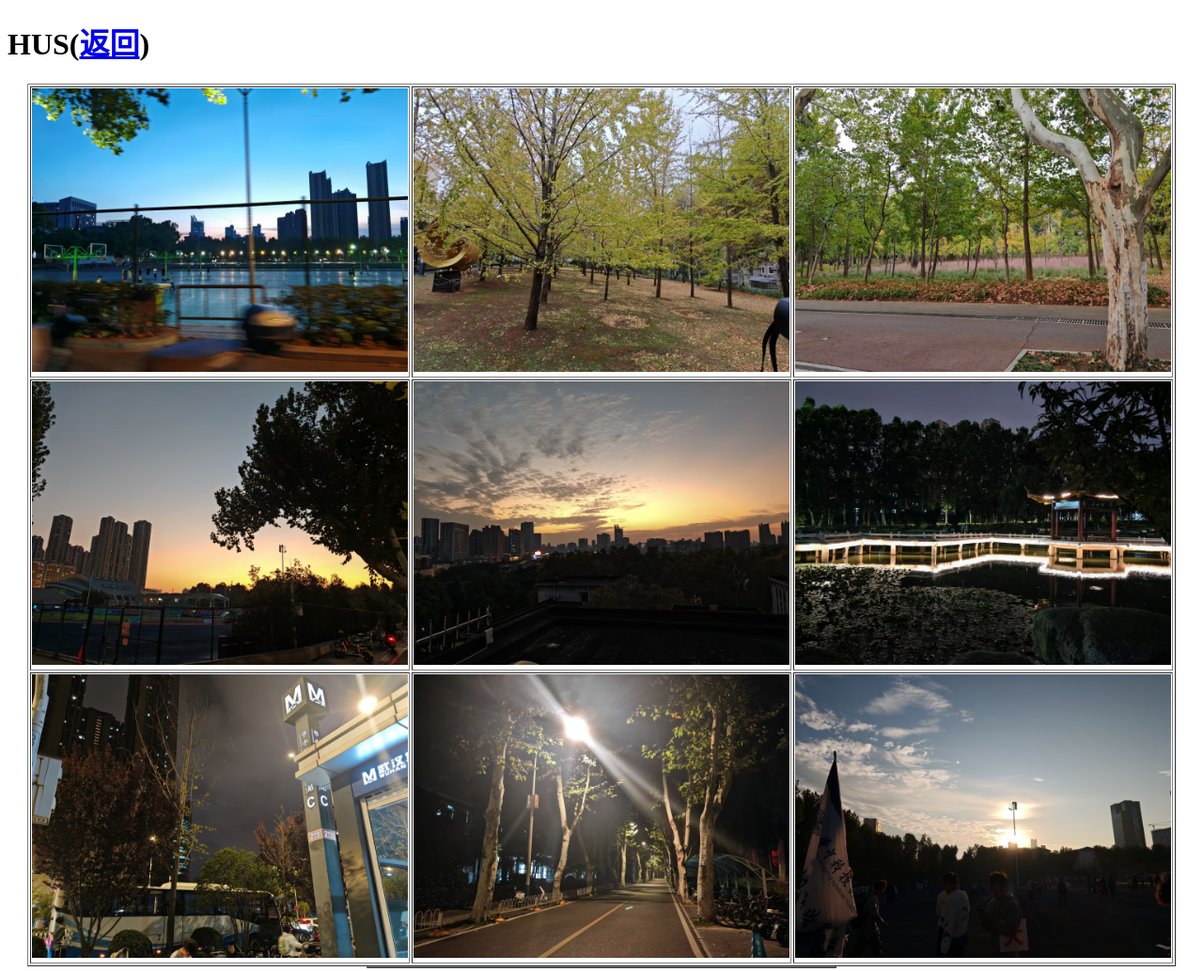
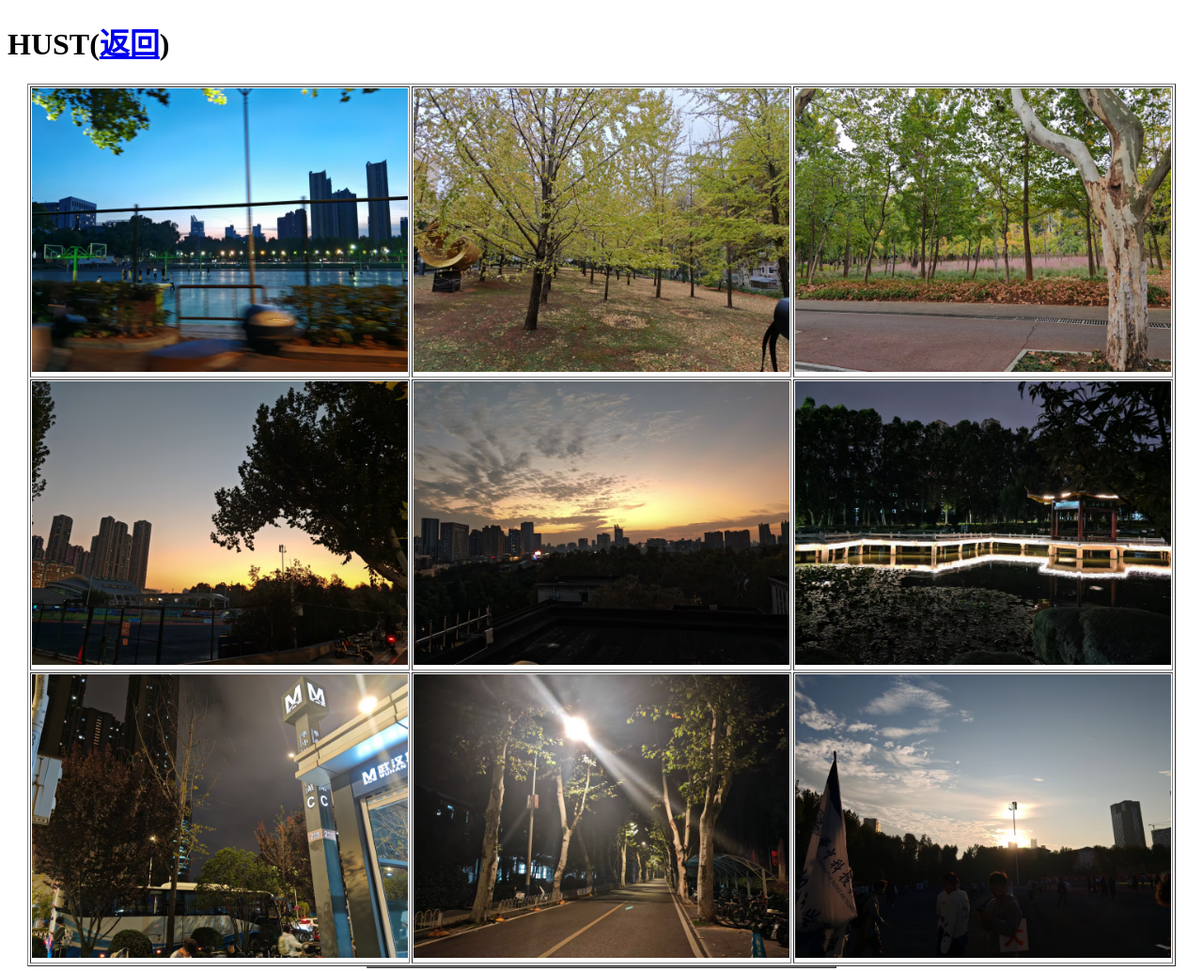
Before and after one commit to wanan10/wanan10.github.io, a plain HTML site: page photo.html in a window 1280 px wide. Shown: the whole page at 94% size. Drawn offline with Linux system fonts and the light colour scheme.

Commit message:
Update photo.html

```diff
--- a/photo.html
+++ b/photo.html
@@ -6,7 +6,7 @@
 </head>
 
 <body>
-<h1><strong style="font-family: '黑体'">HUS(<a href="index.html">返回</a>)&nbsp; </strong></h1>
+<h1><strong style="font-family: '黑体'">HUST(<a href="index.html">返回</a>)&nbsp; </strong></h1>
 <table width="200" border="1" align="center">
   <tbody>
     <tr>
```
